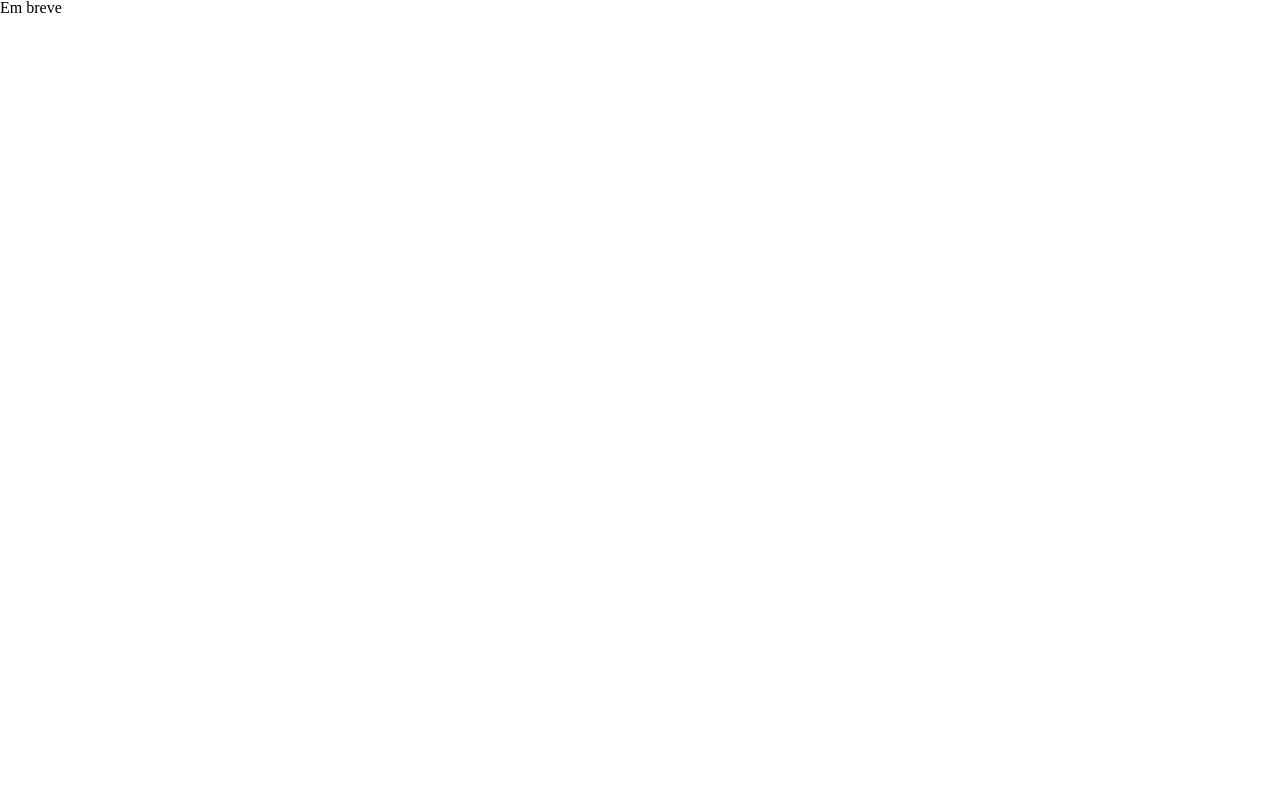
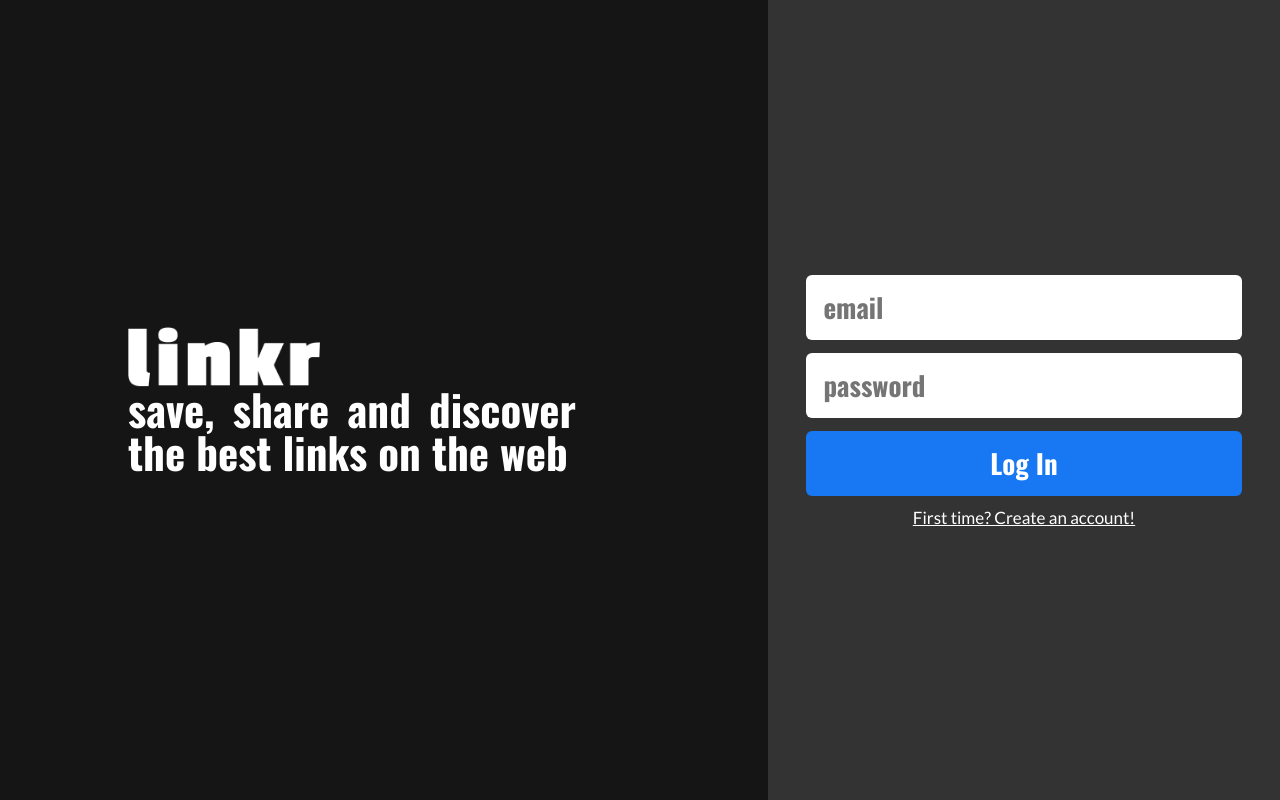
Before and after one commit to gioniemeyer/Projeto-Linkr, a React (Create React App) app: page / in a window 1280 px wide. Built offline with nearby package versions, Linux system fonts and the light colour scheme.

Commit message:
login com localStorage

```diff
--- a/src/components/App.js
+++ b/src/components/App.js
@@ -1,10 +1,15 @@
 import {Switch, Route, BrowserRouter} from 'react-router-dom'
 import SignInPage from './SignIn/SignInPage';
 import HomePage from './Home/HomePage'
+import { useState } from 'react';
+import UserContext from '../contexts/UserContext';
 export default function App() {
+
+  const [user, setUser] = useState('');
 
   return (
     <BrowserRouter>
+      <UserContext.Provider value={{user, setUser}}>
         <Switch>
         <Route path='/' exact>
             <HomePage/>
@@ -13,7 +18,7 @@ export default function App() {
             <SignInPage />
           </Route>
         </Switch>
+      </UserContext.Provider>
     </BrowserRouter>
-
   );
 }
--- a/src/components/Home/HomePage.js
+++ b/src/components/Home/HomePage.js
@@ -1,6 +1,164 @@
+import styled from "styled-components"
+import logo from '../../images/logo.png'
+import { useContext, useState } from 'react';
+import { Link, useHistory } from "react-router-dom";
+import axios from 'axios';
+import UserContext from "../../contexts/UserContext";
+
 export default function HomePage() {
+    let history = useHistory();
+    const { user, setUser } = useContext(UserContext);
+    const [email, setEmail] = useState('');
+    const [password, setPassword] = useState('');
+
+    const [load, setLoad] = useState(false);
+
+    function login(e) {
+        e.preventDefault();
+
+        if(!(email && password)) {
+            alert('Favor, preencha todos os campos')
+            return '';
+        }
+
+        setLoad(true);
+
+        const body = {email, password};
+        const request = axios.post('https://mock-api.bootcamp.respondeai.com.br/api/v2/linkr/sign-in', body)
+        request.then(resp => {
+            // history.push('/timeline');
+            setLoad(false);
+            setUser(resp.data);
+            console.log(localStorage.setItem('user', JSON.stringify(resp.data)));
+        })
+        request.catch(error => {
+            alert("email/senha incorretos");
+            setLoad(false);
+        })
+    }
+
     return(
-        <p>Em breve</p>
+        <Body>
+            <Container>
+                <img src={logo} alt='logo'/>
+                <P>save, share and discover the best links on the web</P>
+            </Container>
+            <Form onSubmit={e => login(e)}>
+                <input disabled={load} type='email' placeholder='email' value={email} onChange={e => setEmail(e.target.value)}/>
+
+                <input disabled={load} type='password' placeholder='password' value={password} onChange={e => setPassword(e.target.value)}/>
+
+                <Button disabled={load} type='submit'>Log In</Button>
+                <Link to='/sign-up'>
+                    <A>First time? Create an account!</A>
+                </Link>
+            </Form>
+
+        </Body>
     )
+}
 
-}
+const Body = styled.div`
+    display: flex;
+    font-family: 'Oswald', sans-serif;
+    justify-content: space-between;
+
+    @media (max-width: 614px){
+        flex-direction: column;
+    }
+`
+const Container = styled.div`
+    background-color: #151515;
+    height: 100vh;
+    display: flex;
+    flex-direction: column;
+    justify-content: center;
+    align-items: flex-start;
+    color: #fff;
+    word-break: break-after;
+    padding-left: 10vw;
+    width: 60vw;
+    text-align: justify;
+
+    @media (max-width: 614px){
+        height: 30vh;
+        width: 100vw;
+        align-items: center;
+    }
+
+    img {
+        width: 30%;
+    }
+`
+
+const P = styled.p`
+    width: 35vw;
+    font-size: 43px;
+
+    @media(max-width: 614px) {
+        width: 70vw;
+        font-size: 23px;
+        margin-right: 10vw;
+    }
+`
+
+const Form = styled.form`
+    background-color: #333;
+    width: 40vw;
+    height: 100vh;
+    display: flex;
+    flex-direction: column;
+    justify-content: center;
+    align-items: center;
+
+    @media (max-width: 614px){
+        height: 70vh;
+        width: 100vw;
+    }
+    input {
+        margin-bottom: 13px;
+        background-color: #fff;
+        height: 65px;
+        width: 85%;
+        border: none;
+        border-radius: 6px;
+        font-size: 27px;
+        padding-left: 17px;
+        font-family: 'Oswald', sans-serif;
+
+        &:disabled {
+            background-color: #F2F2F2;
+        }
+
+        @media(max-width:614px) {
+        height: 55px;
+        }
+
+    }
+    ::placeholder {
+        color: #9F9F9F;
+    }
+`
+
+const Button = styled.button`
+    background-color: #1877F2;
+    color: #fff;
+    width: 85%;
+    height: 65px;
+    border: none;
+    border-radius: 6px;
+    font-size: 27px;
+    margin-bottom: 13px;
+    font-family: 'Oswald', sans-serif;
+
+    @media(max-width:614px) {
+        height: 55px;
+    }
+`
+
+const A = styled.p`
+    font-family: 'Lato', sans-serif;
+    color: #fff;
+    text-decoration: underline;
+    font-size: 17px;
+`
--- /dev/null
+++ b/src/contexts/UserContext.js
@@ -0,0 +1,5 @@
+import { createContext } from 'react';
+
+const UserContext = createContext();
+
+export default UserContext;
```
Lines whose indentation alone changed are shown as unchanged.
